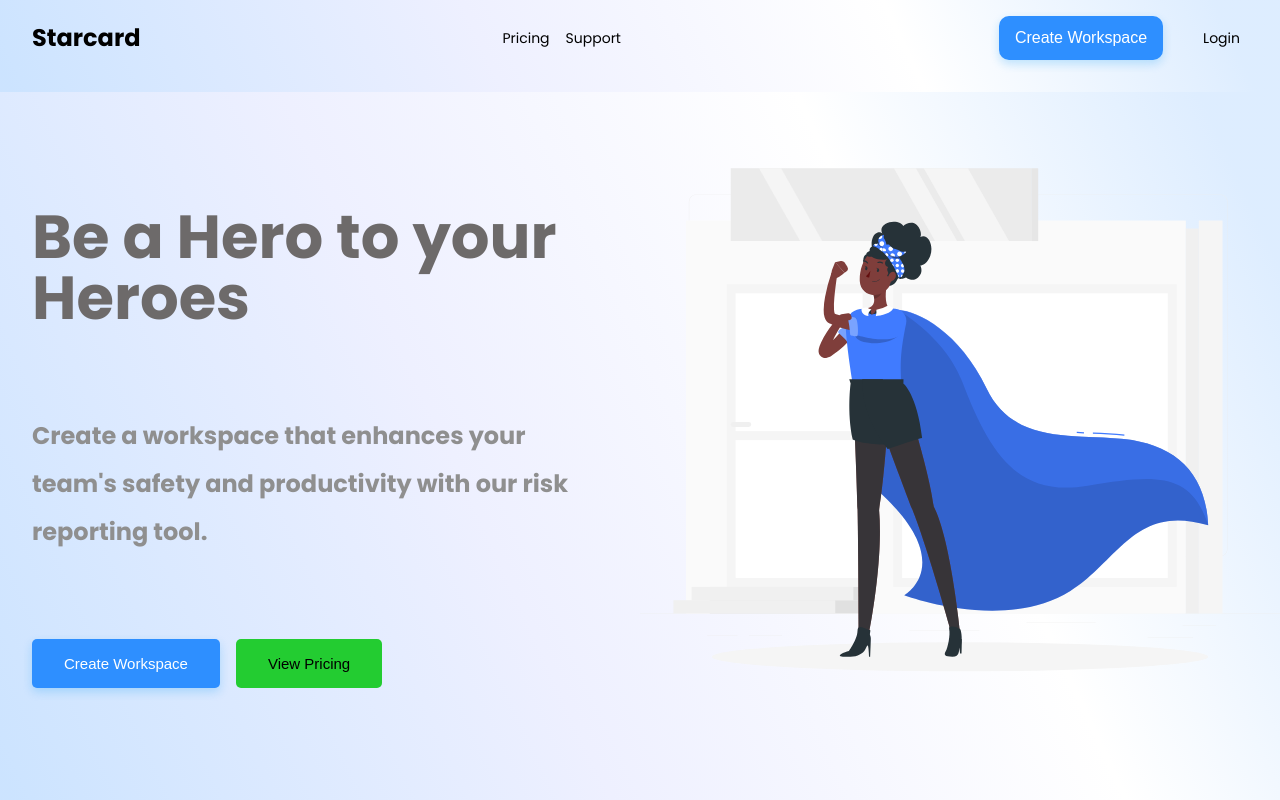
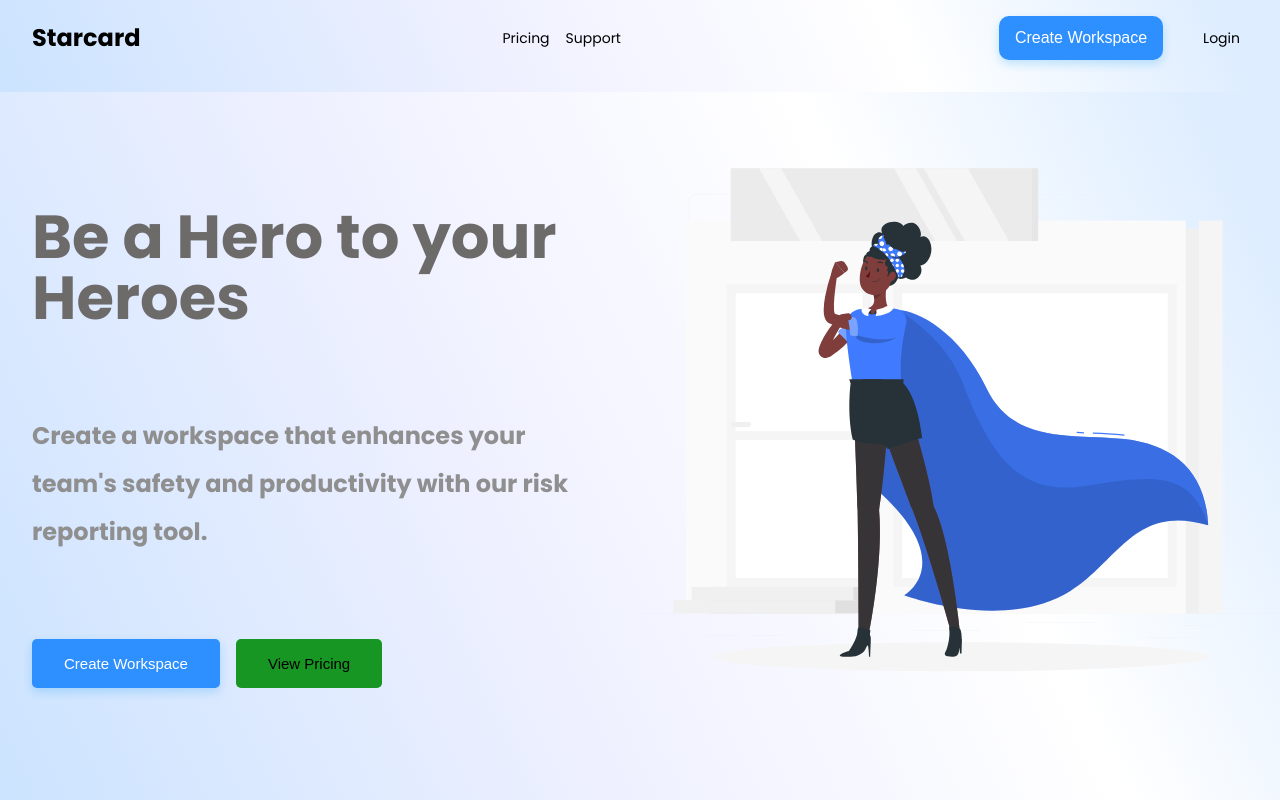
Before and after one commit to Fiewor/star-card, a React (Create React App) app in the folder client/: page / in a window 1280 px wide. In both pictures the pointer is over the button "View Pricing". Shown: the top 800 px of the page. Built offline with nearby package versions, Linux system fonts and the light colour scheme.

Commit message:
change color of price button to test CI/CD pipeline toolchain

```diff
--- a/client/src/components/LandingPage.css
+++ b/client/src/components/LandingPage.css
@@ -80,7 +80,7 @@
 
 .button-container .pricing:hover {
     cursor: pointer;
-    background: #23cc31;
+    background: #189623;
     border: none;
 }
 
```
